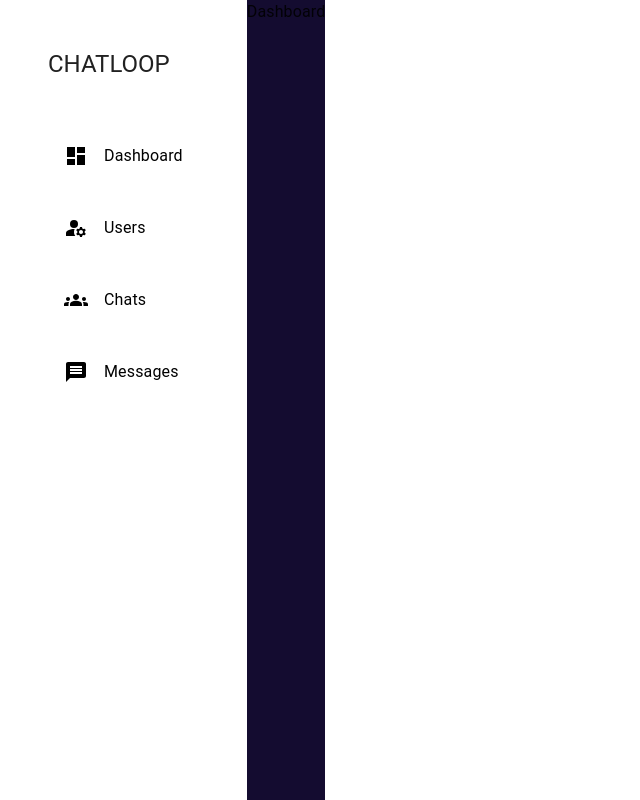
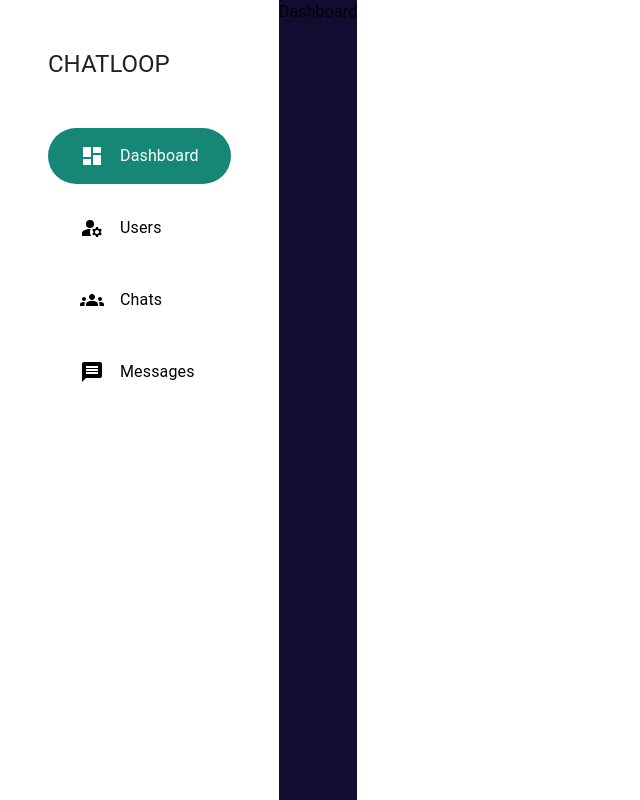
Before and after one commit to Shivyy247/chatloop, a React (Vite) app in the folder client/: page /admin/dashboard in a window 1280 px wide. Shown: the whole page, without its empty margins (0-640 px from the left). Built offline with nearby package versions, Linux system fonts and the light colour scheme.

Commit message:
feat: refactor AdminLayout component; enhance Sidebar styling and link behavior

```diff
--- a/client/src/components/layout/AdminLayout.jsx
+++ b/client/src/components/layout/AdminLayout.jsx
@@ -1,4 +1,4 @@
-import { Box, Drawer, Grid, IconButton, Stack, Typography } from "@mui/material";
+import { Box, Drawer, Grid, IconButton, Stack, styled, Typography } from "@mui/material";
 import React, { useState } from "react";
 import {
   Close as CloseIcon,
@@ -8,8 +8,19 @@ import {
   Menu as MenuIcon,
   Message as MessageIcon,
 } from "@mui/icons-material";
-import { useLocation } from "react-router-dom";
-import { Link } from "../styles/StyledComponents";
+import { useLocation, Link as LinkComponent } from "react-router-dom";
+import { accent } from "../../constants/color";
+
+const Link = styled(LinkComponent)`
+text-decoration: none;
+border-radius: 2rem;
+padding: 1rem 2rem;
+color: black;
+&:hover{
+  color: rgba(0,0,0,0.54);
+}
+`
+
 
 const adminTabs = [
   {
@@ -39,23 +50,32 @@ const Sidebar = ({ w = "100%" }) => {
     const location = useLocation();
 
     return (
-        <Stack width={w} direction={"column"} p={"3rem"} spacing={"3rem"} >
-        <Typography variant="h5" textTransform={"uppercase"} >CHATLOOP</Typography>
-        <Stack spacing={"1rem"} >
-          {
-            adminTabs.map((tab) => (
-              <Link key={tab.path} to={tab.path} >
-
+      <Stack width={w} direction={"column"} p={"3rem"} spacing={"3rem"}>
+        <Typography variant="h5" textTransform={"uppercase"}>
+          CHATLOOP
+        </Typography>
+        <Stack spacing={"1rem"}>
+          {adminTabs.map((tab) => (
+            <Link
+              key={tab.path}
+              to={tab.path}
+              sx={{
+                ...(location.pathname === tab.path && {
+                  bgcolor: accent,
+                  color: "white",
+                  "&:hover": { color: "black" },
+                }),
+              }}
+            >
               <Stack direction={"row"} alignItems={"center"} spacing={"1rem"}>
                 {tab.icon}
                 <Typography>{tab.name}</Typography>
               </Stack>
             </Link>
-            ))
-          }
+          ))}
         </Stack>
       </Stack>
-  )
+    );
 };
 
 const AdminLayout = ({ children }) => {
```
Lines whose indentation alone changed are shown as unchanged.
